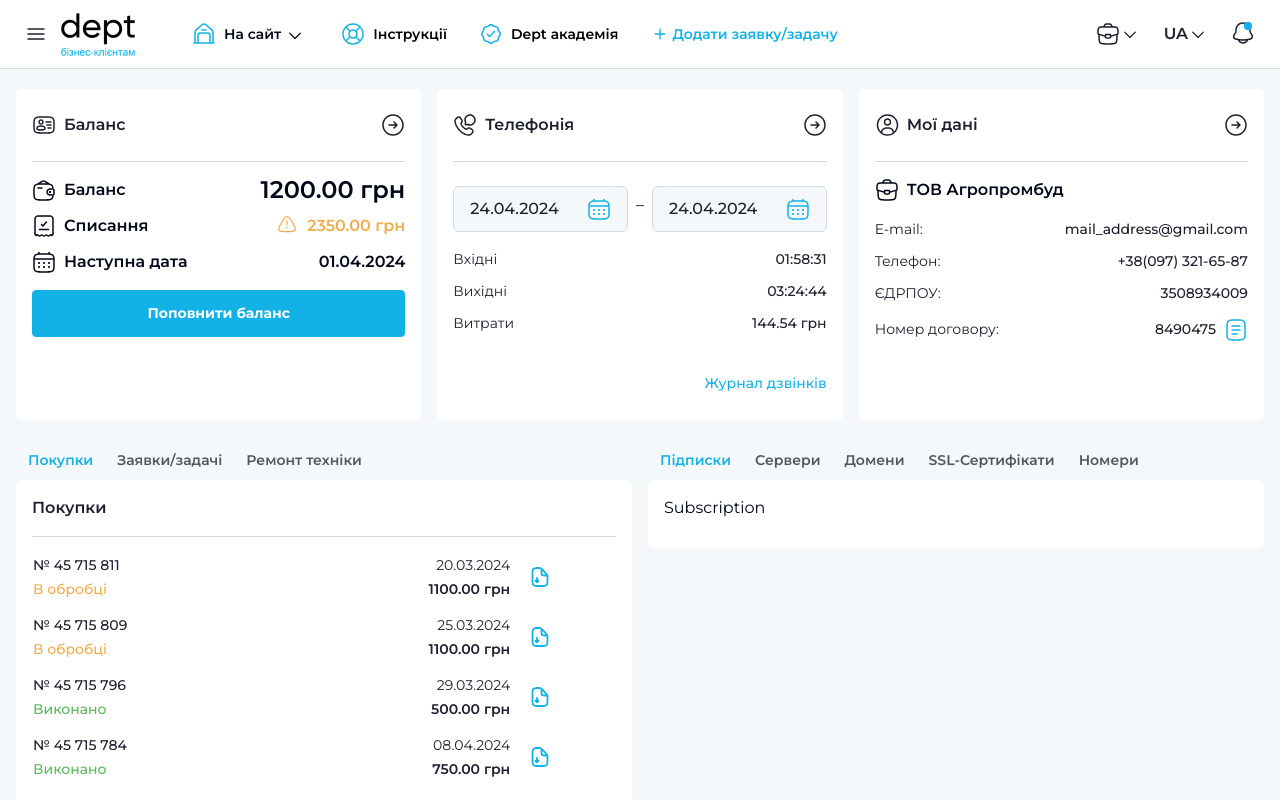
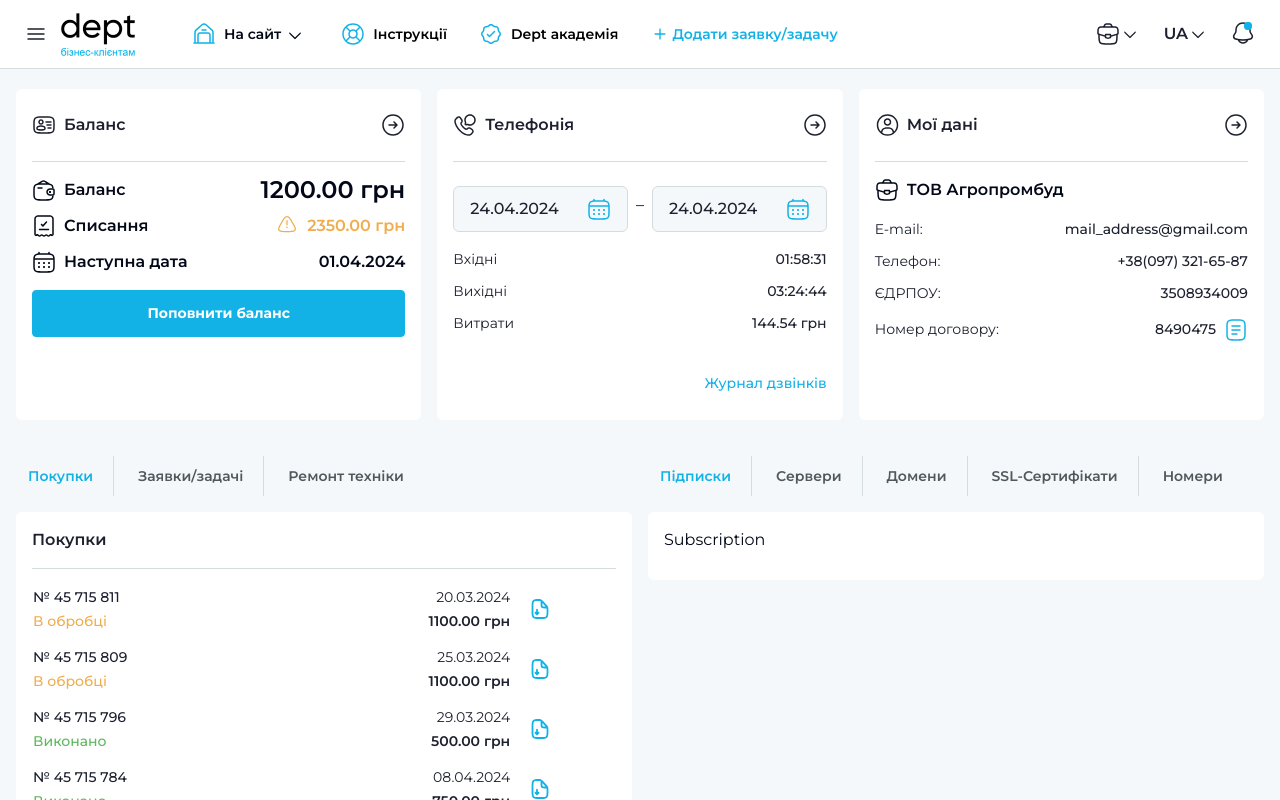
Before and after one commit to demchukv/dept, a Next.js app: page / in a window 1280 px wide. Shown: the top 800 px of the page. Built offline with nearby package versions, Linux system fonts and the light colour scheme.

Commit message:
style tabs list

```diff
--- a/app/components/dashboard/bag.tsx
+++ b/app/components/dashboard/bag.tsx
@@ -16,7 +16,7 @@
       <p className="hidden md:block lg:hidden font-semibold text-base leading-normal text-main-dark">
         Покупки
       </p>
-      <Separator className="lg:hidden mt-4 mb-2.5 border-gray-light lg:hidden" />
+      <Separator className="lg:hidden mt-4 mb-2.5 border-gray-light" />
       <table className="table-auto w-full border-collapse">
         <tbody>
           {bag.map((item: any) => (
@@ -53,7 +53,7 @@
                 </td>
               </tr>
 
-              <tr key={item.id} className="lg:hidden">
+              <tr key={`${item.id}-m`} className="lg:hidden">
                 <td className="py-1.5">
                   <span className="font-medium text-sm text-main-dark leading-[1.14]">
                     № {item.number}
--- a/app/components/dashboard/dashboard.tsx
+++ b/app/components/dashboard/dashboard.tsx
@@ -14,7 +14,7 @@
   const data = await getJson('/data/dashboard.json');
 
   return (
-    <div className="grid grid-cols-1 gap-4 sm:grid-cols-2 md:grid-cols-1 md:gap-5 lg:gap-8">
+    <div className="grid grid-cols-1 gap-4 sm:grid-cols-2 sm:items-start md:grid-cols-1 md:gap-5 lg:gap-8">
       <div className="grid grid-cols-1 gap-4 md:grid-cols-3 lg:gap-6">
         <Balance balance={data.balance} />
         <Call callInfo={data.callInfo} className={cn('')} />
--- a/app/components/dashboard/tabs-left.tsx
+++ b/app/components/dashboard/tabs-left.tsx
@@ -12,7 +12,12 @@
   return (
     <Tabs defaultValue="tab1" className="w-full">
       <TabsList>
-        <TabsTrigger value="tab1">Покупки</TabsTrigger>
+        <TabsTrigger
+          value="tab1"
+          className="after:pl-5 after:border-r after:border-gray-light after:h-[40px] after:last:border-r-0"
+        >
+          Покупки
+        </TabsTrigger>
         <TabsTrigger value="tab2">Заявки/задачі</TabsTrigger>
         <TabsTrigger value="tab3">Ремонт техніки</TabsTrigger>
       </TabsList>
--- a/components/ui/tabs.tsx
+++ b/components/ui/tabs.tsx
@@ -14,7 +14,7 @@
   <TabsPrimitive.List
     ref={ref}
     className={cn(
-      'inline-flex items-center justify-center py-2.5 text-gray-dark font-semibold text-sm leading-[1.14]',
+      'inline-flex items-center justify-center py-4 text-gray-dark font-semibold text-sm leading-[1.14]',
       className,
     )}
     {...props}
@@ -29,7 +29,7 @@
   <TabsPrimitive.Trigger
     ref={ref}
     className={cn(
-      'inline-flex items-center justify-center whitespace-nowrap px-3 text-sm font-semibold text-gray-dark ring-offset-background transition-all focus-visible:outline-none focus-visible:ring-2 focus-visible:ring-ring focus-visible:ring-offset-2 disabled:pointer-events-none disabled:opacity-50 data-[state=active]:text-main-color',
+      'inline-flex items-center justify-center whitespace-nowrap px-3 text-sm font-semibold text-gray-dark ring-offset-background transition-all focus-visible:outline-none focus-visible:ring-2 focus-visible:ring-ring focus-visible:ring-offset-2 disabled:pointer-events-none disabled:opacity-50 data-[state=active]:text-main-color  after:pl-5 after:border-r after:border-gray-light after:h-[40px] lg:after:h-4 after:last:border-r-0',
       className,
     )}
     {...props}
```
